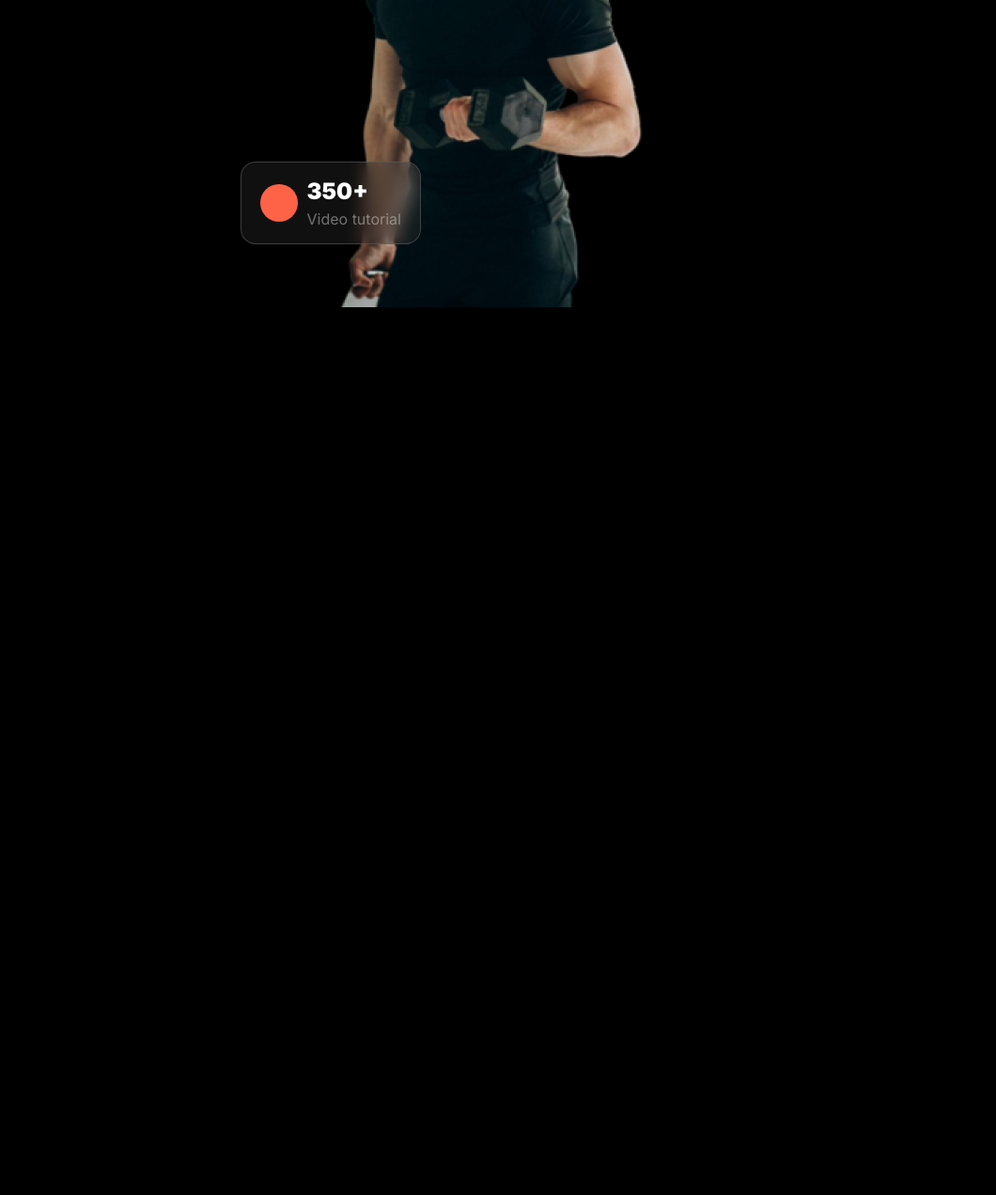
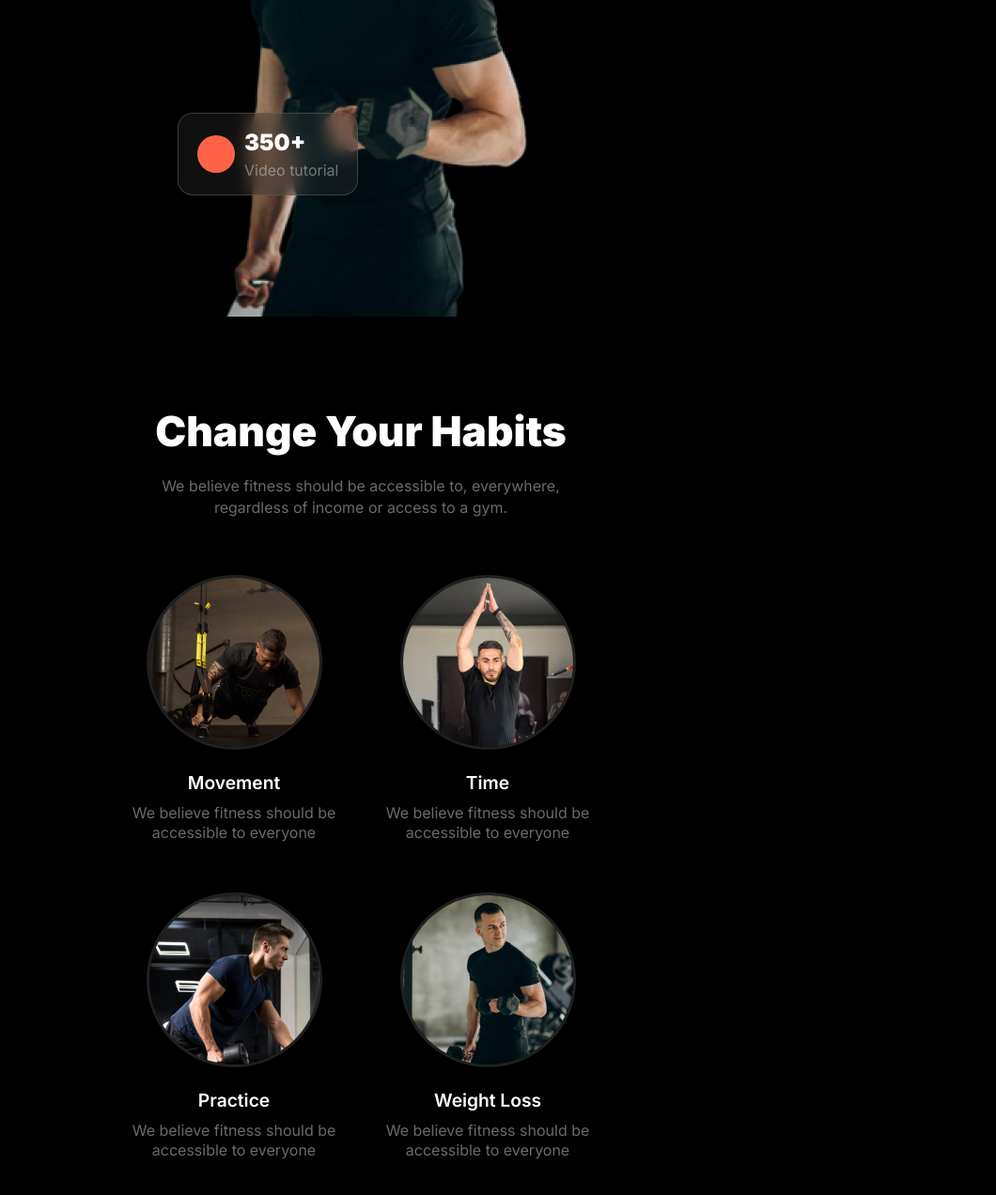
Before and after one commit to fahimKhanOnly/PH-A-2, a plain HTML site: page index.html in a window 768 px wide. Shown: the part 930-2202 px from the top of the page at 94% size, 1060 px wide, since content can reach past the window. Before the commit the page ends 1356 px from the top, so only its background shows below. Drawn offline with Linux system fonts and the light colour scheme.

Commit message:
Completed the Habit section and fix responsiveness problem in Header section.

```diff
--- a/index.html
+++ b/index.html
@@ -27,7 +27,6 @@
             <a href="#"><h1>Fitness</h1></a>
 
             <nav>
-                <div class="menu-icon"><i class="fa-solid fa-bars"></i></div>
                 <ul class="nav-items">
                     <li class="nav-item"><a href="#">Home</a></li>
                     <li class="nav-item"><a href="#">Service</a></li>
@@ -35,6 +34,7 @@
                     <li class="nav-item"><a href="#">About</a></li>
                 </ul>
             </nav>
+            <div class="menu-icon"><i class="fa-solid fa-bars"></i></div>
         </div>
 
         <div class="header-container">
@@ -65,7 +65,34 @@
     </header>
 
     <main>
-
+        <section class="habit-section">
+            <div class="habit-header">
+                <h1>Change Your Habits</h1>
+                <p>We believe fitness should be accessible to, everywhere, regardless of income or access to a gym.</p>
+            </div>
+            <div class="habit-items">
+                <div>
+                    <img class="habit-image" src="./assets/images/habit-1.png" alt="A men doing exercise.">
+                    <h4>Movement</h4>
+                    <p>We believe fitness should be accessible to everyone</p>
+                </div>
+                <div>
+                    <img class="habit-image" src="./assets/images/habit-2.png" alt="A men doing exercise.">
+                    <h4>Time</h4>
+                    <p>We believe fitness should be accessible to everyone</p>
+                </div>
+                <div>
+                    <img class="habit-image" src="./assets/images/habit-3.png" alt="A men doing exercise.">
+                    <h4>Practice</h4>
+                    <p>We believe fitness should be accessible to everyone</p>
+                </div>
+                <div>
+                    <img class="habit-image" src="./assets/images/habit-4.png" alt="A men doing exercise.">
+                    <h4>Weight Loss</h4>
+                    <p>We believe fitness should be accessible to everyone</p>
+                </div>
+            </div>
+        </section>
     </main>
 
     <footer>
--- a/styles/responsive.css
+++ b/styles/responsive.css
@@ -1,16 +1,72 @@
 @media screen and (max-width: 993px) and (min-width: 577px) {
-    .nav-container{
-        margin: 50px 30px;
-    }
     .header-container{
         flex-direction: column;
         gap: 80px;
     }
+    .header-bg{
+        display: flex;
+        align-items: center;
+        width: 350px;
+        margin: 0 auto;
+    }
+    .workout{
+        top: 60px;
+        right: -35px;
+    }
+    .tutorial{
+        bottom: 129px;
+        left: -45px;
+    }
+    .habit-header{
+        margin-bottom: 47px;
+    }
+    .habit-header > h1{
+        font-size: 2.76rem;
+    }
+    .habit-section{
+        margin-right: 40px;
+        margin-left: 40px;
+    }
+    .habit-items{
+        display: grid;
+        grid-template-columns: repeat(2, 1fr);
+        margin: 0 auto;
+        gap: 40px;
+    }
+    .habit-items > div{
+        margin: 0 auto;
+    }
+}
+@media screen and (max-width: 800px) {
+    .header-contents{
+        max-width: 470px;
+    }
+    .nav-items{
+        gap: 1px;
+    }
+    .nav-item > a{
+        padding: 4px 12px;
+    }
+    .workout{
+        top: 57px;
+        right: -35px;
+    }
+    .tutorial{
+        bottom: 129px;
+        left: -45px;
+    }
 }
 @media screen and (max-width: 576px) {
     .nav-container{
-        margin-right: 15px;
-        margin-left: 15px;
+        margin: 40px 40px 37px 40px;
+        gap: 129px;
+    }
+    .header-contents{
+        max-width: 440px;
+    }
+    .header-contents > h1{
+        line-height: 74px;
+        font-size: 3.6rem;
     }
     .nav-items{
         display: none;
@@ -22,4 +78,17 @@
         flex-direction: column;
         gap: 60px;
     }
+    .tutorial{
+        bottom: 240px;
+        left: -45px;
+    }
+    .habit-header > h1{
+        font-size: 2rem;
+    }
+    .habit-items{
+        display: flex;
+        flex-direction: column;
+        align-items: center;
+        gap: 30px;
+    }
 }
--- a/styles/style.css
+++ b/styles/style.css
@@ -18,7 +18,7 @@ a{
 }
 button{
     height: 50px;
-    width: 220px;
+    width: 225px;
     color: white;
     background-color: transparent;
     cursor: pointer;
@@ -35,15 +35,18 @@ button{
 
 /* Header section starts here */
 header{
-    width: var(--primary-width);
+    max-width: var(--primary-width);
     margin-right: auto;
     margin-left: auto;
     margin-bottom: 95px;
 }
 .nav-container{
+    max-width: var(--primary-width);
+    margin: 50px 20px 30px 20px;
     display: flex;
     justify-content: space-between;
     align-items: center;
+    gap: 180px;
     margin-top: 55px;
 }
 .nav-container > a > h1{
@@ -54,7 +57,7 @@ header{
 }
 .nav-items{
     display: flex;
-    width: 440px;
+    gap: 5px;
     justify-content: space-between;
     align-items: center;
     list-style: none;
@@ -63,12 +66,13 @@ header{
     padding: 3px;
 }
 .nav-item > a{
-    padding: 7px 18px;
+    padding: 10px 21px;
     display: flex;
     justify-content: center;
     align-items: center;
     border-radius: 50px;
     font-weight: 400;
+    font-size: 1rem;
 }
 .nav-item:first-child > a{
     background-color: tomato;
@@ -80,14 +84,15 @@ header{
 }
 
 .header-container{
-    margin-top: 30px;
+    max-width: var(--primary-width);
+    margin-left: 50px;
     display: flex;
     align-items: center;
     justify-content: space-between;
 }
 .header-contents{
-    max-width: 600px;
-    padding-right: 145px;
+    max-width: 620px;
+    padding-right: 45px;
 }
 .header-contents > h1{
     font-size: 5rem;
@@ -128,6 +133,25 @@ header{
     font-size: 1rem;
     color: var(--primary-description-color);
 }
+.workout{
+    width: fit-content;
+    display: flex;
+    flex-direction: column;
+    justify-content: center;
+    align-items: baseline;
+    top: 120px;
+    right: -60px;
+    background-color: rgba(129, 129, 129, 0.295);
+}
+.tutorial{
+    width: fit-content;
+    display: flex;
+    align-items: center;
+    gap: 10px;
+    bottom: 71px;
+    left: -100px;
+    background-color: rgba(65, 65, 65, 0.253);
+}
 .tutorial > div > h3{
     font-size: 1.5rem;
     font-weight: 900;
@@ -137,24 +161,6 @@ header{
     font-size: 1rem;
     color: var(--primary-description-color);
 }
-.workout{
-    width: fit-content;
-    display: flex;
-    flex-direction: column;
-    justify-content: center;
-    align-items: baseline;
-    top: 120px;
-    right: -60px;
-    background-color: rgba(110, 110, 110, 0.295);
-}
-.tutorial{
-    display: flex;
-    align-items: center;
-    gap: 10px;
-    bottom: 71px;
-    left: -100px;
-    background-color: rgba(65, 65, 65, 0.253);
-}
 .shape{
     width: 40px;
     height: 40px;
@@ -162,3 +168,62 @@ header{
     border-radius: 50%;
 }
 /* Header section ends here */
+
+/* Habit section starts here */
+.habit-section{
+    max-width: var(--primary-width);
+    margin-left: auto;
+    margin-right: auto;
+    margin-bottom: 90px;
+    display: flex;
+    flex-direction: column;
+}
+.habit-header{
+    width: 90%;
+    margin: 0 auto;
+}
+.habit-header > h1{
+    font-size: 3rem;
+    text-align: center;
+    font-weight: 900;
+    margin-bottom: 20px;
+}
+.habit-header > p{
+    color: var(--primary-description-color);
+    text-align: center;
+    font-size: 1rem;
+    line-height: 23px;
+    max-width: 70%;
+    margin: 0 auto;
+}
+.habit-items{
+    display: flex;
+    gap: 40px;
+    justify-content: space-between;
+    margin-top: 50px;
+}
+.habit-items > div{
+    max-width: 230px;
+    display: flex;
+    gap: 10px;
+    flex-direction: column;
+    align-items: center;
+}
+.habit-items > div > h4{
+    text-align: center;
+    font-weight: 600;
+    font-size: 1.2rem;
+}
+.habit-items > div > p{
+    font-size: 1rem;
+    line-height: 21px;
+    font-weight: 400;
+    text-align: center;
+    color: var(--primary-description-color);
+}
+.habit-image{
+    border: 3px solid rgba(77, 77, 77, 0.418);
+    border-radius: 50%;
+    margin: 13px;
+}
+/* Habit section ends here */
```
